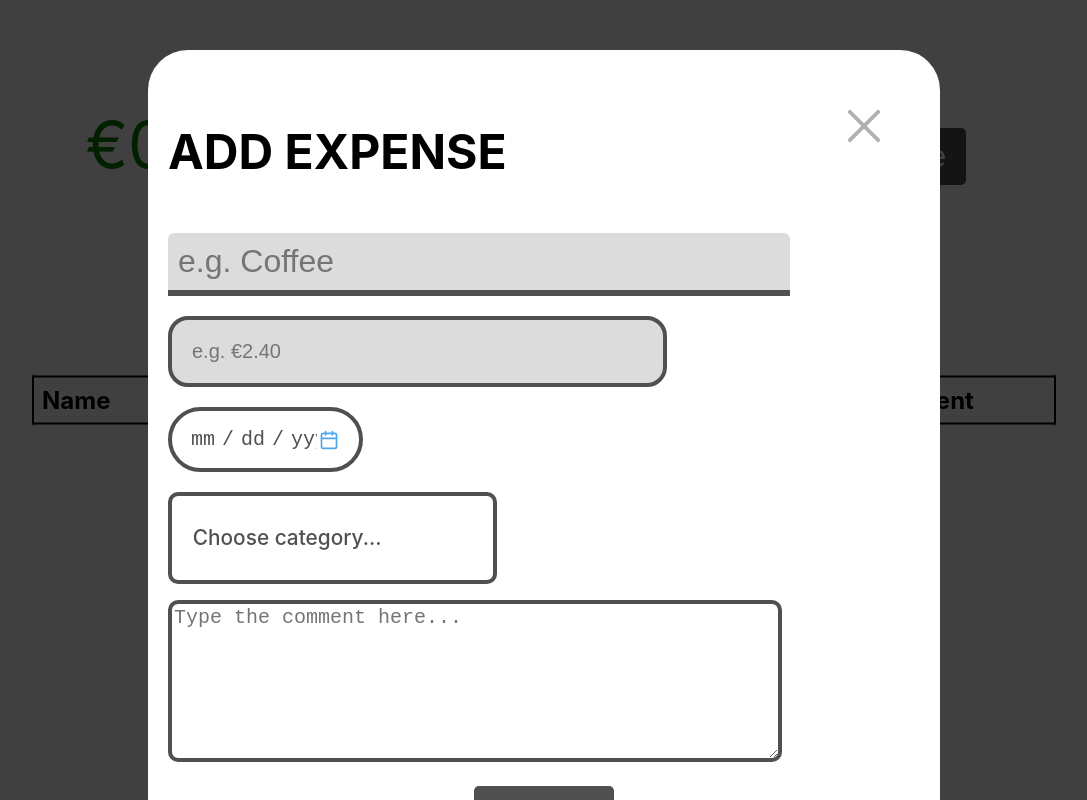
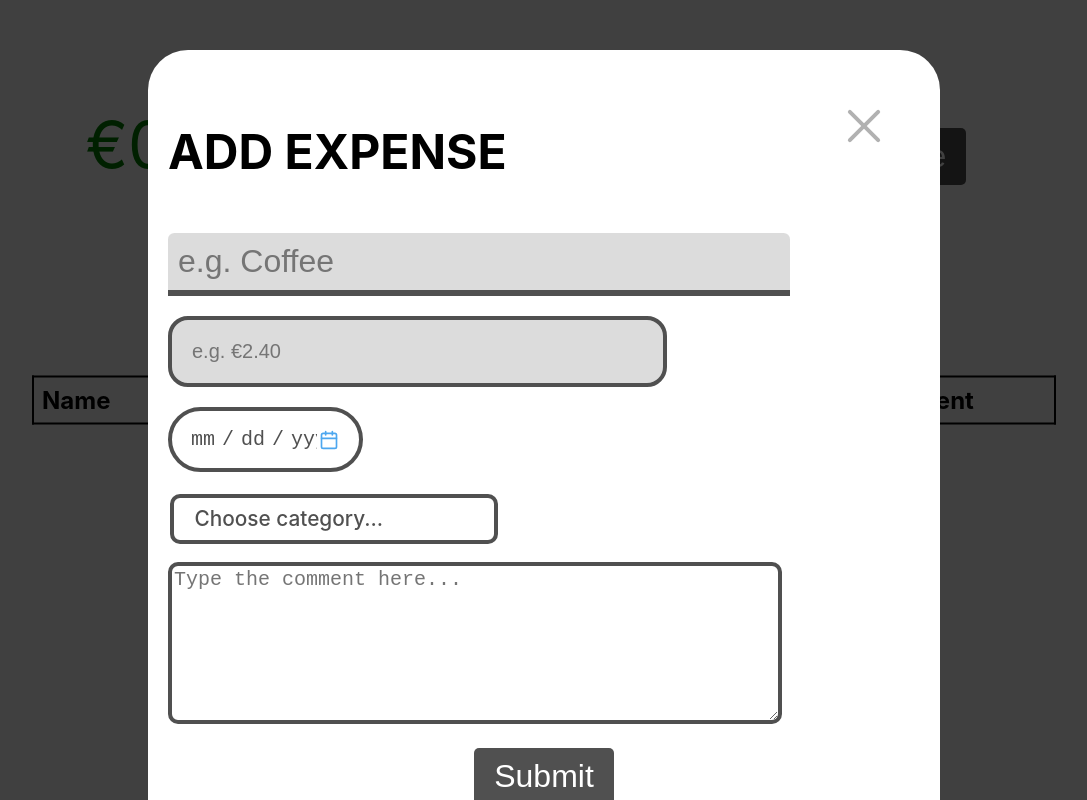
Before and after one commit to DrKvn0/ProjectWithTheBoyss, a React (Create React App) app: page / in a window 1280 px wide. Both pictures are taken after a click on the button "Add Expense". Shown: the whole page, without its empty margins (96-1183 px from the left). Built offline with nearby package versions, Linux system fonts and the light colour scheme.

Commit message:
Tags added. Text-color function added

```diff
--- a/src/app.css
+++ b/src/app.css
@@ -46,6 +46,20 @@ h1 {
   left: 65%;
 }
 
+.addTagButton {
+  background-color: #505050;
+  color: #fff;
+  border: none;
+  padding: 10px 20px;
+  cursor: pointer;
+  border-radius: 5px;
+  font-size: 32px;
+  transition: background-color 0.3s, transform 0.3s;
+  position: absolute;
+  top: 16%;
+  left: 42%;
+}
+
 .addExpenseButton:hover {
   background-color: #3b3b3b;
   transform: translateY(-4px); /* Move button 2px up on hover */
--- a/src/components/dropdown/Dropdown.js
+++ b/src/components/dropdown/Dropdown.js
@@ -1,95 +1,37 @@
 import React, { useState } from "react";
-import styled from "styled-components";
-import {categories} from "../../App";
 
-const DropDownContainer = styled("div")`
-    position: relative;
-    padding: 0.1 em;
-`;
+import "./dropdown.css"
 
-const DropDownHeader = styled("div")`
-    margin-bottom: 0.8em;
-    padding-top: 0.4em;
-    padding-left: 1em;
-    padding-bottom: 0.4em;
-    font-weight: 500;
-    font-size: 1.3rem;
-    color: rgb(80, 80, 80);
-    background: #ffffff;
-    border-radius: 10px;
-    border: 4px solid #505050;
-    cursor: pointer;
-    max-width: 300px;
-`;
 
-const DropDownListContainer = styled("div")`
-    margin: 0;
-    position: absolute;
-    top: 100%;
-    left: 0;
-    right: 0;
-    padding: 0;
-    list-style: none;
-    border: 2px solid #e5e5e5;
-    border-top: none;
-    box-sizing: border-box;
-    color: #505050;
-    font-size: 1.3rem;
-    font-weight: 500;
-    background: #ffffff;
-    z-index: 1;
-    width: 328px;
-    border-bottom-right-radius: 10px;
-    border-bottom-left-radius: 10px;
-`;
-
-const ListItem = styled("li")`
-    padding: 0.2em;
-    border-radius: 10px;
-    margin: 0.1em;
-    &:hover {
-        background: rgba(80, 80, 80, 0.4);
-    }
-`;
-
-export const getContrastYIQ = (hexcolor) => {
-    const r = parseInt(hexcolor.substring(1, 3), 16);
-    const g = parseInt(hexcolor.substring(3, 5), 16);
-    const b = parseInt(hexcolor.substring(5, 7), 16);
-    const yiq = ((r * 299) + (g * 587) + (b * 114)) / 1000;
-    return (yiq >= 128) ? '#505050' : '#FFFFFF';
-}
-
-export default function Dropdown({ options, setValue, name }) {
+export default function Dropdown({ options, setValue = null, name }) {
 
     const [isOpen, setIsOpen] = useState(false);
     const [selectedOption, setSelectedOption] = useState(null);
-    const [fontColor, setFontColor] = useState("#505050");
-
     const toggling = () => setIsOpen(!isOpen);
 
     const onOptionClicked = value => () => {
         setSelectedOption(value);
-        setValue(name, value);
+        if (setValue != null) {
+            setValue(name, value);
+        }
         setIsOpen(false);
-        setFontColor(getContrastYIQ(categories[value]))
     };
 
 
     return (
-        <DropDownContainer>
-            <DropDownHeader style={{backgroundColor: categories[selectedOption] || "#FFFFFF"}} onClick={toggling}>
-                <p style={{color: fontColor}}>{selectedOption || ("Choose ".concat(name, "..."))}</p>
-            </DropDownHeader>
+        <div className="dropDownContainer">
+            <div className="dropDownHeader" onClick={toggling}>
+                {selectedOption || ("Choose ".concat(name, "..."))}
+            </div>
             {isOpen && (
-                <DropDownListContainer>
+                <div className="dropDownListContainer">
                     {options.map(option => (
-                        <ListItem style={{backgroundColor: categories[option]}} onClick={onOptionClicked(option)} key={option}>
-                            <p style={{color: getContrastYIQ(categories[option])}}>{option}</p>
-                        </ListItem>
+                        <li className="listItem" onClick={onOptionClicked(option)} key={option}>
+                            {option}
+                        </li>
                     ))}
-                </DropDownListContainer>
+                </div>
             )}
-        </DropDownContainer>
+        </div>
     );
 }
--- a/src/components/dropdown/dropdown.css
+++ b/src/components/dropdown/dropdown.css
@@ -0,0 +1,49 @@
+.dropDownContainer {
+    position: relative;
+    padding: 0.1em;
+}
+
+.dropDownHeader {
+    margin-bottom: 0.8em;
+    padding-top: 0.4em;
+    padding-left: 1em;
+    padding-bottom: 0.4em;
+    font-weight: 500;
+    font-size: 1.3rem;
+    color: rgb(80, 80, 80);
+    background: #ffffff;
+    border-radius: 10px;
+    border: 4px solid #505050;
+    cursor: pointer;
+    max-width: 300px;
+}
+
+.dropDownListContainer {
+    margin: 0;
+    position: absolute;
+    top: 100%;
+    left: 0;
+    right: 0;
+    padding: 0;
+    list-style: none;
+    border: 2px solid #e5e5e5;
+    border-top: none;
+    box-sizing: border-box;
+    color: #505050;
+    font-size: 1.3rem;
+    font-weight: 500;
+    background: #ffffff;
+    z-index: 1;
+    width: 328px;
+    border-bottom-right-radius: 10px;
+    border-bottom-left-radius: 10px;
+}
+
+.listItem {
+    padding: 0.2em;
+    border-radius: 10px;
+    margin: 0.1em;
+    &:hover {
+        background: rgba(80, 80, 80, 0.4);
+    }
+}
--- a/src/components/input-field/InputField.js
+++ b/src/components/input-field/InputField.js
@@ -1,8 +1,7 @@
 import "./inputField.css"
 import React, { useState } from "react"
 import {NumericFormat} from "react-number-format";
-import Dropdown from "../dropdown/Dropdown";
-
+import Tags from "../tags/Tags";
 
 
 export default function InputField({type, name, placeholder, isRequired, register, setValue, options}) {
@@ -64,10 +63,16 @@ export default function InputField({type, name, placeholder, isRequired, registe
         )
     }
 
+    if (type === "color") {
+        return (
+            <input type="color" id={name} name={name} required={isRequired} {...register(name)}/>
+        );
+    }
+
     if (type === "category") {
         return (
             <>
-                <Dropdown name={name} setValue={setValue} options={options}></Dropdown>
+                <Tags name={name} setValue={setValue} options={options}></Tags>
             </>
         );
     }
--- a/src/components/table/Table.js
+++ b/src/components/table/Table.js
@@ -1,7 +1,7 @@
 import "./table.css"
 import React from "react";
 import {categories} from "../../App";
-import {getContrastYIQ} from "../dropdown/Dropdown";
+import {getContrastYIQ} from "../tags/Tags";
 
 function formatDate(date_old) {
     const dates = date_old.split('-');
@@ -28,8 +28,8 @@ export default function ExpenseTable({data}) {
                         <tr key={index}>
                             <td>{expense.name}</td>
                             <td>
-                                <p className="category" style={{backgroundColor: categories[expense.category]}}>
-                                    <p style={{color: getContrastYIQ(categories[expense.category])}}>{expense.category}</p>
+                                <p className="category" style={{backgroundColor: categories[expense.category], color: getContrastYIQ(categories[expense.category])}}>
+                                    {expense.category}
                                 </p>
                             </td>
                             <td>{expense.amount}</td>
--- a/src/components/tags/Tags.js
+++ b/src/components/tags/Tags.js
@@ -1,6 +1,68 @@
+import React, { useState } from "react";
+// import {useForm} from "react-hook-form";
+import {categories} from "../../App";
 import "./tags.css"
 
+// import InputField, {SubmitButton} from "../input-field/InputField";
 
-export function TagColor() {
+// import PopUp from "../pop-up/PopUp";
 
+export const getContrastYIQ = (hexcolor) => {
+    const r = parseInt(hexcolor.substring(1, 3), 16);
+    const g = parseInt(hexcolor.substring(3, 5), 16);
+    const b = parseInt(hexcolor.substring(5, 7), 16);
+    const yiq = ((r * 299) + (g * 587) + (b * 114)) / 1000;
+    return (yiq >= 128) ? '#505050' : '#FFFFFF';
 }
+
+export default function Tags({ options, setValue, name }) {
+
+    // const {register, handleSubmit} = useForm()
+
+    // const [isAdding, setIsAdding] = useState(false);
+    const [isOpen, setIsOpen] = useState(false);
+    const [selectedOption, setSelectedOption] = useState(null);
+    const [fontColor, setFontColor] = useState("#505050");
+
+    const toggling = () => setIsOpen(!isOpen);
+
+    const onOptionClicked = value => () => {
+        setSelectedOption(value);
+        setValue(name, value);
+        setIsOpen(false);
+        setFontColor(getContrastYIQ(categories[value]))
+    };
+
+    // const onSubmit = (data, event) => {
+    //     categories[data.tagName] = data.tagColor
+    // }
+
+    return (
+        <div className="dropDownContainer">
+            <div className="dropDownHeader" style={{backgroundColor: categories[selectedOption] || "#FFFFFF", color: fontColor}}
+                 onClick={toggling}>
+                {selectedOption || ("Choose ".concat(name, "..."))}
+            </div>
+            {isOpen && (
+                <div className="dropDownListContainer">
+                    {options.map(option => (
+                        <li className="listItem" style={{backgroundColor: categories[option], color: getContrastYIQ(categories[option])}}
+                            onClick={onOptionClicked(option)}
+                            key={option}>
+                            {option}
+                        </li>
+                    ))}
+                    {/*<li onClick={() => setIsAdding(true)}>+</li>*/}
+                </div>
+            )}
+            {/*<PopUp style={{zIndex: 100}} isOpen={isAdding} onClose={() => setIsAdding(false)}>*/}
+            {/*    <form onSubmit={handleSubmit((data, event) => onSubmit(data, event))}>*/}
+            {/*        <InputField name="tagName" type="text" placeholder="e.g. Groceries" register={register}/>*/}
+            {/*        <input name="tagColor" type="color" {...register("tagColor")}/>*/}
+            {/*        <SubmitButton />*/}
+            {/*    </form>*/}
+            {/*</PopUp>*/}
+        </div>
+
+    );
+}
--- a/src/components/tags/tags.css
+++ b/src/components/tags/tags.css
@@ -1,6 +1,49 @@
-.tag {
-    border-radius: 4px;
-    background-color: rgba(220, 20, 60, 0.7);
-    color: white;
-    border-color: transparent;
+.dropDownContainer {
+    position: relative;
+    padding: 0.1em;
 }
+
+.dropDownHeader {
+    margin-bottom: 0.8em;
+    padding-top: 0.4em;
+    padding-left: 1em;
+    padding-bottom: 0.4em;
+    font-weight: 500;
+    font-size: 1.3rem;
+    color: rgb(80, 80, 80);
+    background: #ffffff;
+    border-radius: 10px;
+    border: 4px solid #505050;
+    cursor: pointer;
+    max-width: 300px;
+}
+
+.dropDownListContainer {
+    margin: 0;
+    position: absolute;
+    top: 100%;
+    left: 0;
+    right: 0;
+    padding: 0;
+    list-style: none;
+    border: 2px solid #e5e5e5;
+    border-top: none;
+    box-sizing: border-box;
+    color: #505050;
+    font-size: 1.3rem;
+    font-weight: 500;
+    background: #ffffff;
+    z-index: 1;
+    width: 328px;
+    border-bottom-right-radius: 10px;
+    border-bottom-left-radius: 10px;
+}
+
+.listItem {
+    padding: 0.2em;
+    border-radius: 10px;
+    margin: 0.1em;
+    &:hover {
+        background: rgba(80, 80, 80, 0.4);
+    }
+}
```
Also changed, not shown: src/App.js (+23 -6 lines).
